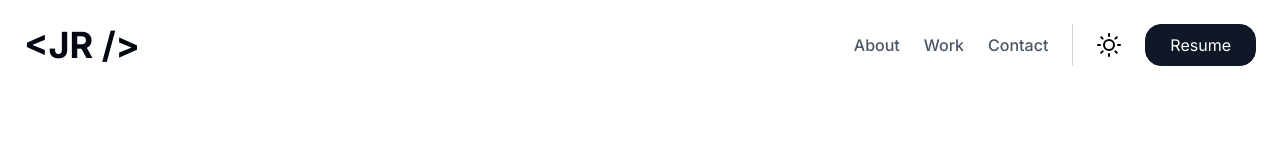
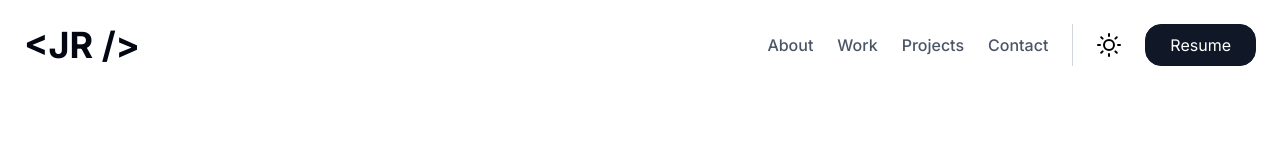
Before and after one commit to JlordS32/Portfolio, a React (Vite) app: page / in a window 1280 px wide. Shown: the top 160 px of the page. Built offline with nearby package versions, Linux system fonts and the light colour scheme.

Commit message:
updated header

```diff
--- a/src/components/Header.tsx
+++ b/src/components/Header.tsx
@@ -20,6 +20,9 @@ const Header = () => {
                </a>
                <a href="#work" className="nav-link">
                   Work
+               </a>
+               <a href="#projects" className="nav-link">
+                  Projects
                </a>
                <a href="#contact" className="nav-link">
                   Contact
--- a/src/pages/home/section/Contact.tsx
+++ b/src/pages/home/section/Contact.tsx
@@ -22,7 +22,7 @@ const Contact = () => {
    };
 
    return (
-      <section className="bg-gray-100">
+      <section id="contact" className="bg-gray-100">
          <div className="media-screen">
             <div className="flex flex-col">
                <p className="section">Contact Me</p>
--- a/src/pages/home/section/Projects.tsx
+++ b/src/pages/home/section/Projects.tsx
@@ -33,7 +33,7 @@ const Projects = () => {
    ];
 
    return (
-      <section className="project">
+      <section id="projects" className="project">
          <div className="media-screen">
             <div className="flex flex-col">
                <p className="section">Projects</p>
```
